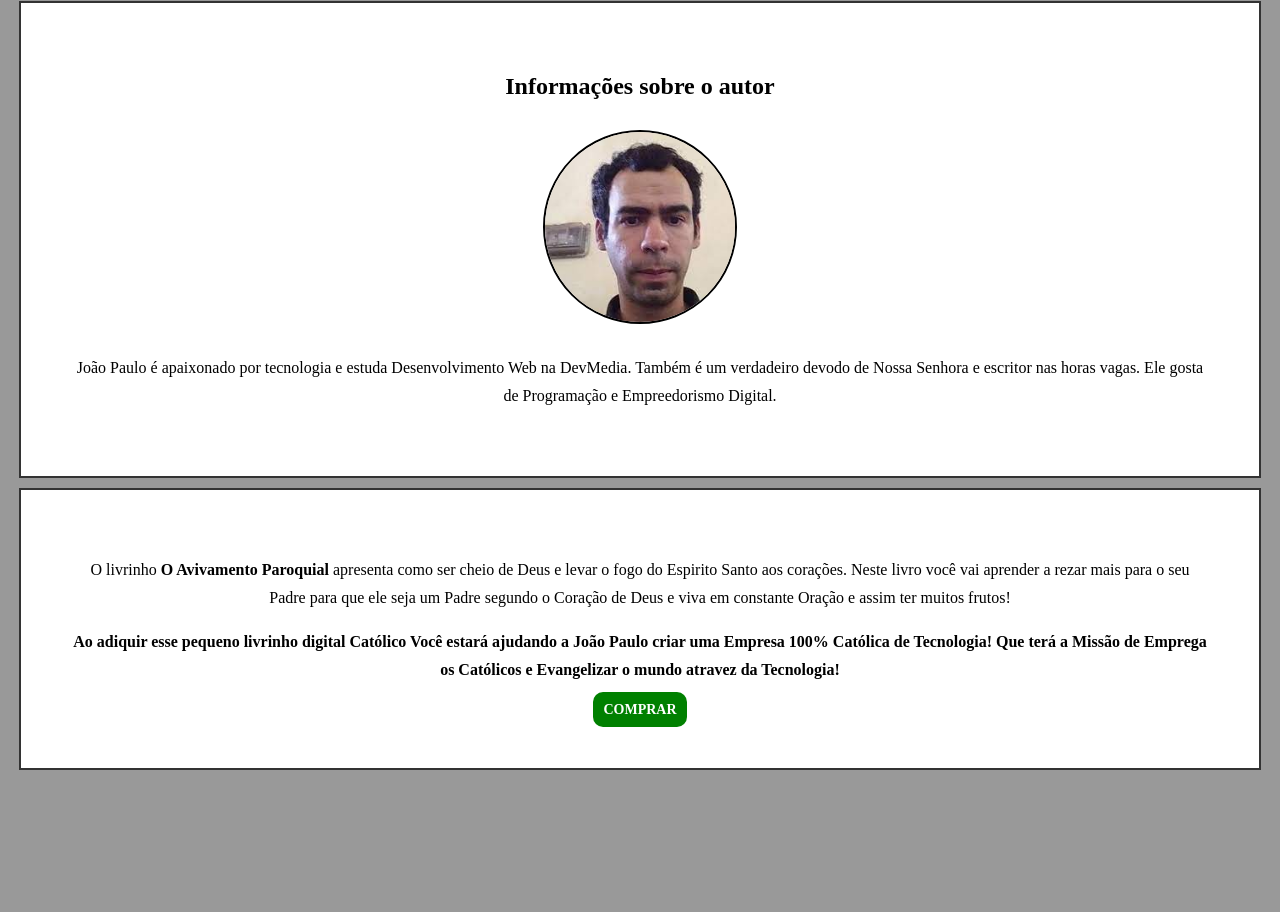
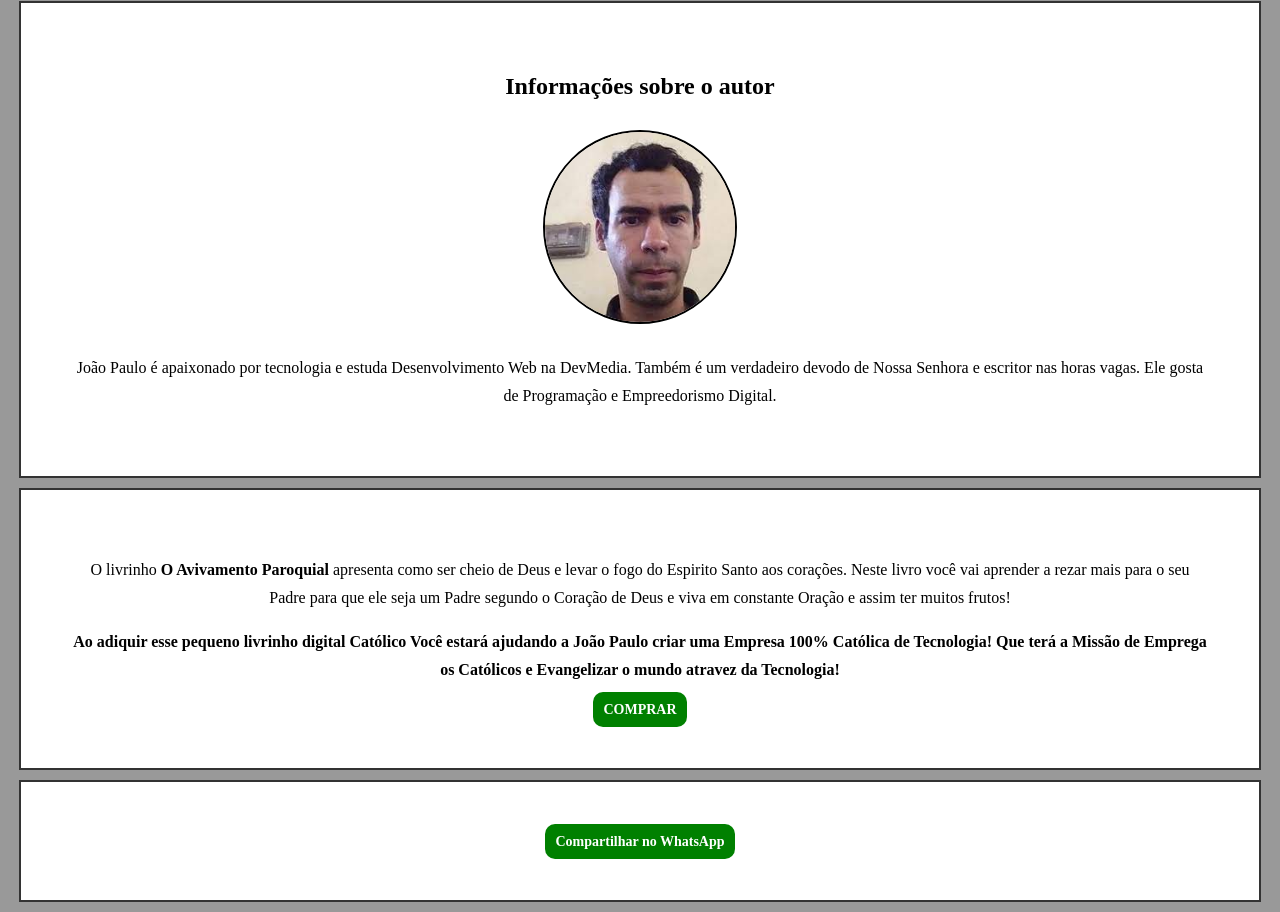
Before and after one commit to Ninho12/Avivamento-Paroquial, a plain HTML site: page index.html in a window 1280 px wide. Shown: the part 915-1827 px from the top of the page. Before the commit the page ends 1695 px from the top, so only its background shows below. Drawn offline with Linux system fonts and the light colour scheme.

Commit message:
Adicionando o botao de compartilhar no whatsapp

```diff
--- a/index.html
+++ b/index.html
@@ -93,5 +93,11 @@
 
     </div>
 
+    <div secao-compartilhar>
+        <a href="https://wa.me/?text=Acesse%20https://ninho12.github.io/Avivamento-Paroquial/">
+            Compartilhar no WhatsApp
+       </a>
+    </div>
+
 </body>
 </html>
```
